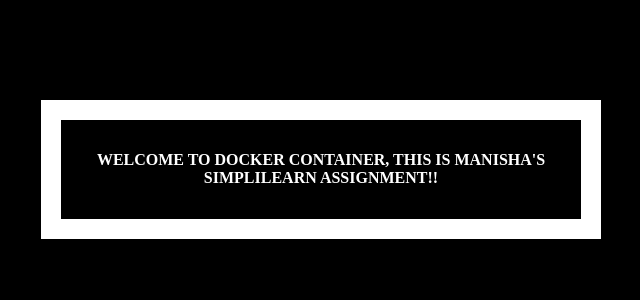
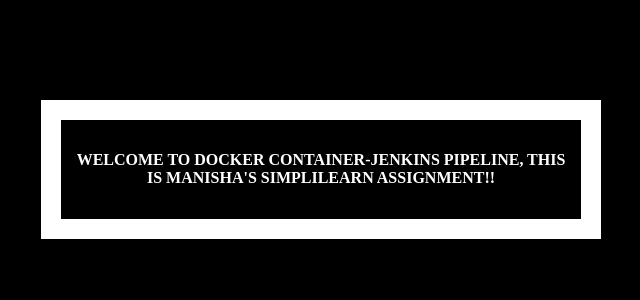
Before and after one commit to manisha-Incedo/TestProjectJenkins, a Flask app: page / in a window 1280 px wide. Shown: the top 300 px of the page, without its empty margins (319-959 px from the left). Run offline with Flask 2, Linux system fonts and the light colour scheme.

Commit message:
Index html changes

```diff
--- a/templates/index.html
+++ b/templates/index.html
@@ -19,7 +19,7 @@
   </head>
   <body>
     <div class="container">
-      <h4>Welcome to Docker Container, This is Manisha's Simplilearn Assignment!!</h4>
+      <h4>Welcome to Docker Container-Jenkins Pipeline, This is Manisha's Simplilearn Assignment!!</h4>
     </div>
   </body>
 </html>
```
